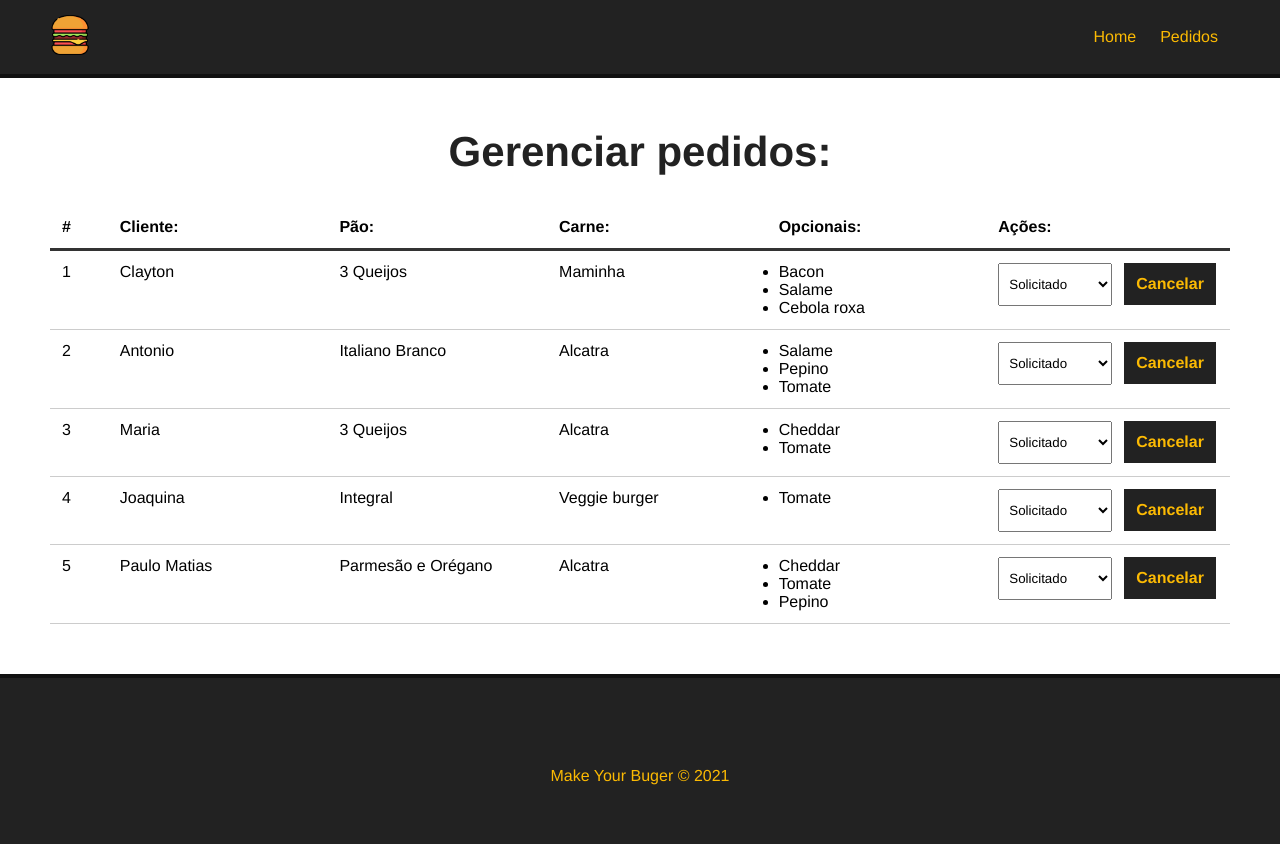
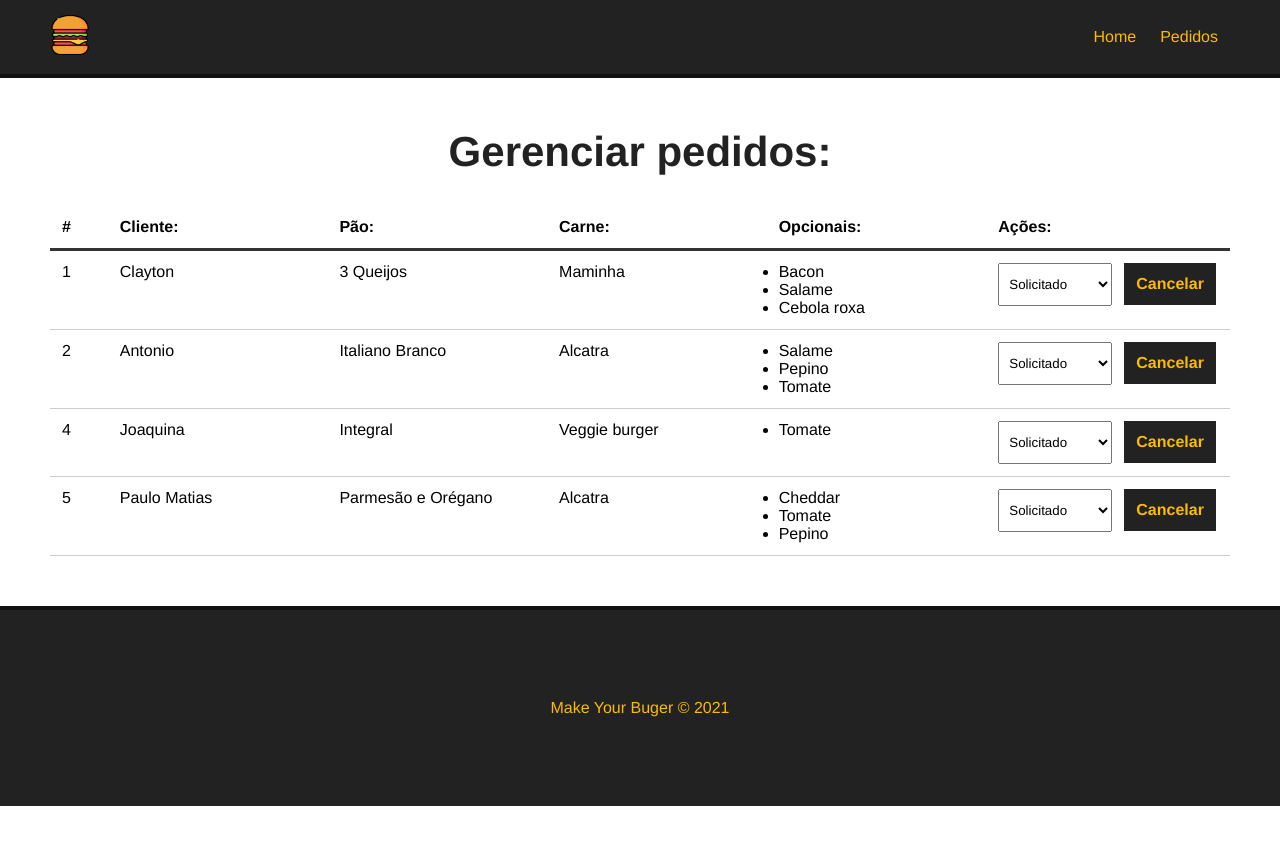
Before and after one commit to clayton3660/Projeto_make_your_burger_vue_Matheus_Batisttis, a Vue app: page /pedidos in a window 1280 px wide. Shown: the top 844 px of the page. After the commit the page ends 806 px from the top, so only its background shows below. Built offline with nearby package versions, Linux system fonts and the light colour scheme; data requests are answered from the project's data file.

Commit message:
Aula31_removendo_pedidos_do_sistema

```diff
--- a/db/db.json
+++ b/db/db.json
@@ -81,12 +81,16 @@
       "tipo": "Finalizado"
     }
   ],
-  "bugers": [
+  "burgers": [
     {
       "nome": "Clayton ",
       "carne": "Maminha",
       "pao": "3 Queijos",
-      "opcionais": ["Bacon", "Salame", "Cebola roxa"],
+      "opcionais": [
+        "Bacon",
+        "Salame",
+        "Cebola roxa"
+      ],
       "status": "Solicitado",
       "id": 1
     },
@@ -94,23 +98,21 @@
       "nome": "Antonio",
       "carne": "Alcatra",
       "pao": "Italiano Branco",
-      "opcionais": ["Salame", "Pepino", "Tomate"],
+      "opcionais": [
+        "Salame",
+        "Pepino",
+        "Tomate"
+      ],
       "status": "Solicitado",
       "id": 2
-    },
-    {
-      "nome": "Maria",
-      "carne": "Alcatra",
-      "pao": "3 Queijos",
-      "opcionais": ["Cheddar", "Tomate"],
-      "status": "Solicitado",
-      "id": 3
     },
     {
       "nome": "Joaquina",
       "carne": "Veggie burger",
       "pao": "Integral",
-      "opcionais": ["Tomate"],
+      "opcionais": [
+        "Tomate"
+      ],
       "status": "Solicitado",
       "id": 4
     },
@@ -118,7 +120,11 @@
       "nome": "Paulo Matias",
       "carne": "Alcatra",
       "pao": "Parmesão e Orégano",
-      "opcionais": ["Cheddar", "Tomate", "Pepino"],
+      "opcionais": [
+        "Cheddar",
+        "Tomate",
+        "Pepino"
+      ],
       "status": "Solicitado",
       "id": 5
     }
--- a/src/components/BurgerForm.vue
+++ b/src/components/BurgerForm.vue
@@ -91,7 +91,7 @@
       };
       const dataJson = JSON.stringify(data);
 
-      const req = await fetch("http://localhost:3000/bugers", {
+      const req = await fetch("http://localhost:3000/burgers", {
         method: "POST",
         headers: { "Content-Type": "application/json" },
         body: dataJson,
--- a/src/components/Dashboard.vue
+++ b/src/components/Dashboard.vue
@@ -36,7 +36,9 @@
               {{ s.tipo }}
             </option>
           </select>
-          <button class="delete-btn">Cancelar</button>
+          <button class="delete-btn" @click="deleteBurger(burger.id)">
+            Cancelar
+          </button>
         </div>
       </div>
     </div>
@@ -55,7 +57,7 @@
   },
   methods: {
     async getPedidos() {
-      const req = await fetch("http://localhost:3000/bugers");
+      const req = await fetch("http://localhost:3000/burgers");
       const data = await req.json();
 
       this.burgers = data;
@@ -69,6 +71,13 @@
       const req = await fetch("http://localhost:3000/status");
       const data = await req.json();
       this.status = data;
+    },
+    async deleteBurger(id) {
+      const req = await fetch(`http://localhost:3000/burgers/${id}`, {
+        method: "DELETE",
+      });
+      const res = await req.json();
+      this.getPedidos();
     },
   },
   mounted() {
```
